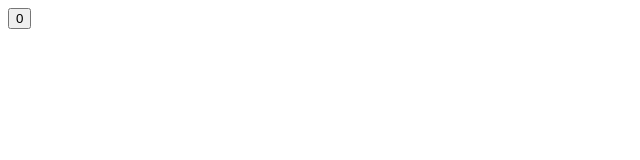
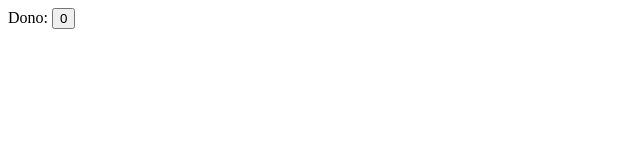
Before and after one commit to iancoel/react-studies, a React (Create React App) app: page / in a window 1280 px wide. Shown: the top 160 px of the page, without its empty margins (0-640 px from the left). Built offline with nearby package versions, Linux system fonts and the light colour scheme; the HTML template or start-up script is replaced by a standard one.

Commit message:
final do GlobalContext

```diff
--- a/src/App.js
+++ b/src/App.js
@@ -1,13 +1,13 @@
 import React from 'react';
+import Produto from './Produto';
+import { GlobalStorage } from './GlobalContext';
 
 const App = () => {
-  const [contar, setContar] = React.useState(0);
-
-  const handleClick = React.useCallback(() => {
-    setContar((contar) => contar + 1);
-  }, []);
-
-  return <button onClick={handleClick}>{contar}</button>;
+  return (
+    <GlobalStorage>
+      <Produto />
+    </GlobalStorage>
+  );
 };
 
 export default App;
--- /dev/null
+++ b/src/GlobalContext.js
@@ -0,0 +1,13 @@
+import React, { Children } from 'react';
+
+export const GlobalContext = React.createContext();
+
+export const GlobalStorage = ({ children }) => {
+  const [contar, setContar] = React.useState(0);
+
+  return (
+    <GlobalContext.Provider value={{ contar, setContar }}>
+      {children}
+    </GlobalContext.Provider>
+  );
+};
--- /dev/null
+++ b/src/Produto.js
@@ -0,0 +1,19 @@
+import React from 'react';
+import { GlobalContext } from './GlobalContext';
+
+const Produto = () => {
+  const global = React.useContext(GlobalContext);
+
+  function handleClick() {
+    global.setContar((contar) => contar + 1);
+  }
+
+  return (
+    <div>
+      Dono: {global.nome}
+      <button onClick={handleClick}>{global.contar}</button>
+    </div>
+  );
+};
+
+export default Produto;
```
Also changed, not shown: src/aulasCompletadas/UseMemo e UseCallback/UseCallback.js (added, +13 -0 lines).
